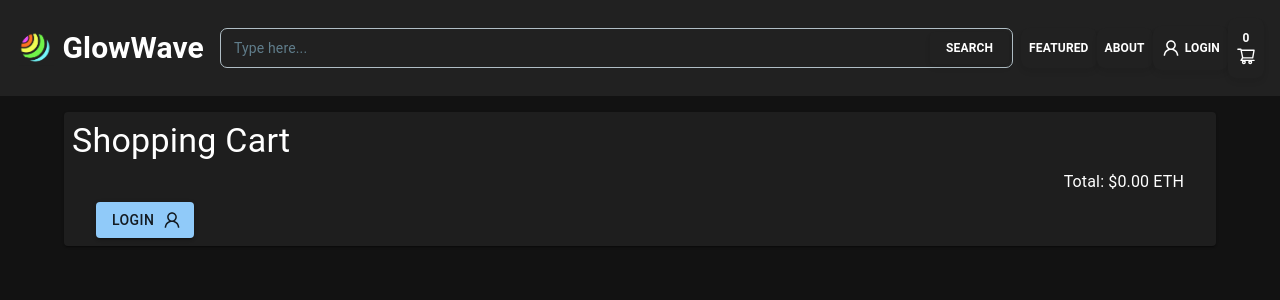
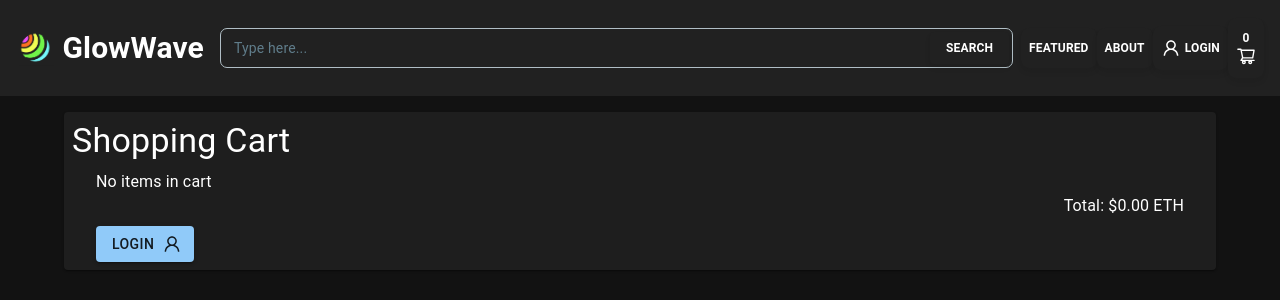
Before and after one commit to dwyerm29/cos30049, a React (Create React App) app in the folder assign-1-fe/: page /cart in a window 1280 px wide. Shown: the top 300 px of the page. Built offline with nearby package versions, Linux system fonts and the light colour scheme.

Commit message:
fixed accessability to cart

```diff
--- a/assign-1-fe/src/components/ShoppingCartCard.js
+++ b/assign-1-fe/src/components/ShoppingCartCard.js
@@ -14,15 +14,16 @@ const Img = styled("img")({
 });
 export default function ShoppingCartCard({ cartItem }) {
   const dispatch = useDispatch();
-
+  /* Uses dispatch to display item information added to cart */
   return (
     <Card
       sx={{
         my: 1,
-
         flexGrow: 1,
-        maxHeight: 100,
+        maxHeight: "100",
         backgroundColor: "#242424",
+        flexDirection: "column",
+        justifyContent: "space-between",
       }}
     >
       <Grid container spacing={0}>
@@ -72,6 +73,7 @@ export default function ShoppingCartCard({ cartItem }) {
             <DeleteForeverIcon
               fontSize="large"
               sx={{ "&:hover": { backgroundColor: "red", borderRadius: 1 } }}
+              xs={{ "&:hover": { backgroundColor: "red", borderRadius: 1 } }}
               onClick={() => dispatch(removeFromCart(cartItem.token_id))}
             />
           </Grid>
--- a/assign-1-fe/src/pages/Cart.js
+++ b/assign-1-fe/src/pages/Cart.js
@@ -34,16 +34,28 @@ export const Cart = () => {
         <Paper sx={{ p: 1 }}>
           <Typography variant="h4">Shopping Cart</Typography>
           <Container sx={{ pt: 1 }}>
-            {cartItems.map((item) => {
-              return <ShoppingCartCard cartItem={item} key={item.token_id} />;
-            })}
+            {cartItems.length === 0 ? (
+              <Typography varient="caption">No items in cart</Typography>
+            ) : (
+              cartItems.map((item) => (
+                <ShoppingCartCard cartItem={item} key={item.token_id} />
+              ))
+            )}
             <Typography align="right">
               Total: ${cartTotalPrice.toFixed(2)} ETH
             </Typography>
 
-            {/* if user is logged in then they can check out if not they have to login*/}
+            {/* if user is logged in then they can check out if theres an item in their cart, if not they have to login*/}
             <div className="flex gap-5">
               {user.isAuthenticated ? (
+                cartItems.length === 0 ? (
+                  <Link
+                    to="/featureditems"
+                    className="hover:bg-gray-300 active:bg-gray-900 flex gap-1 items-center"
+                  >
+                    Add items to cart to checkout
+                  </Link>
+                ) : (
                   <Button
                     className=" hover:bg-gray-300  bg-gray-900 px-2"
                     sx={{ mt: 1 }}
@@ -59,6 +71,7 @@ export const Cart = () => {
                   >
                     Checkout
                   </Button>
+                )
               ) : (
                 <Button
                   className=" hover:bg-gray-300  bg-gray-900 px-2"
```
Lines whose indentation alone changed are shown as unchanged.
